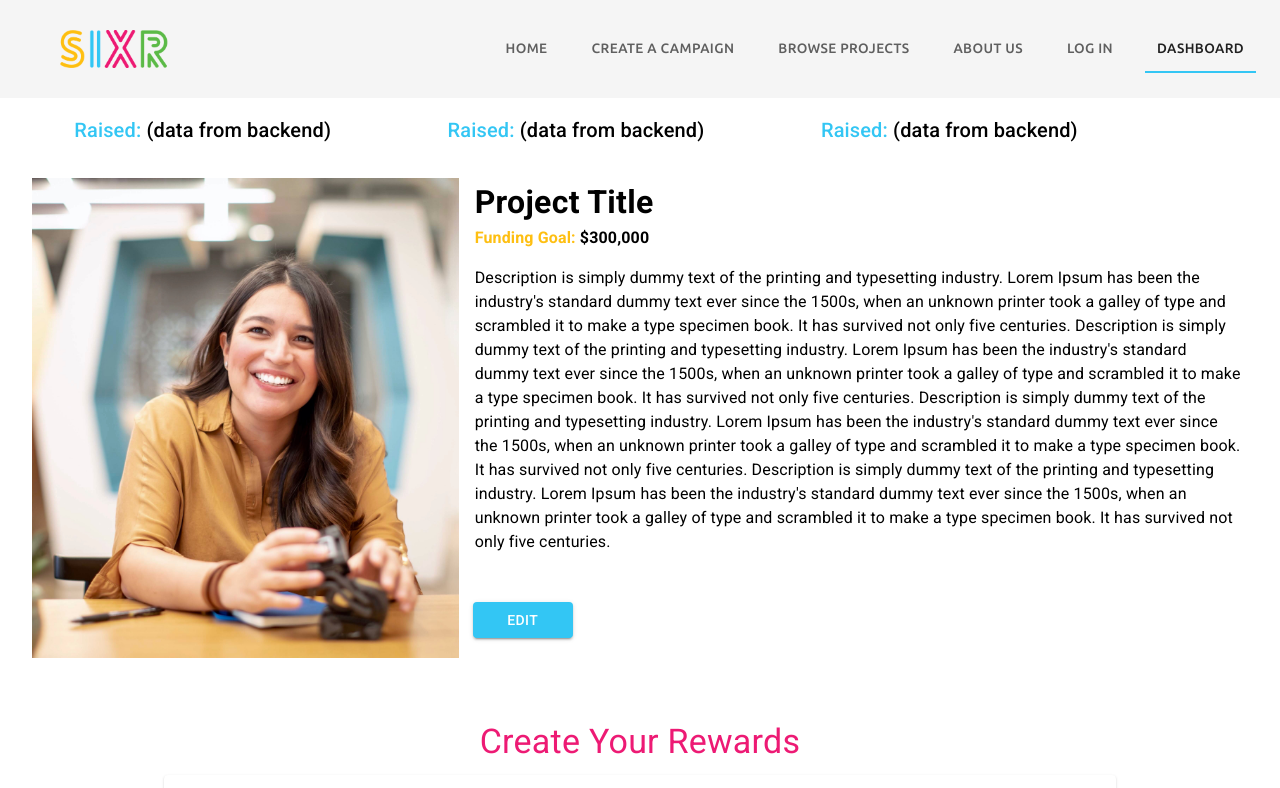
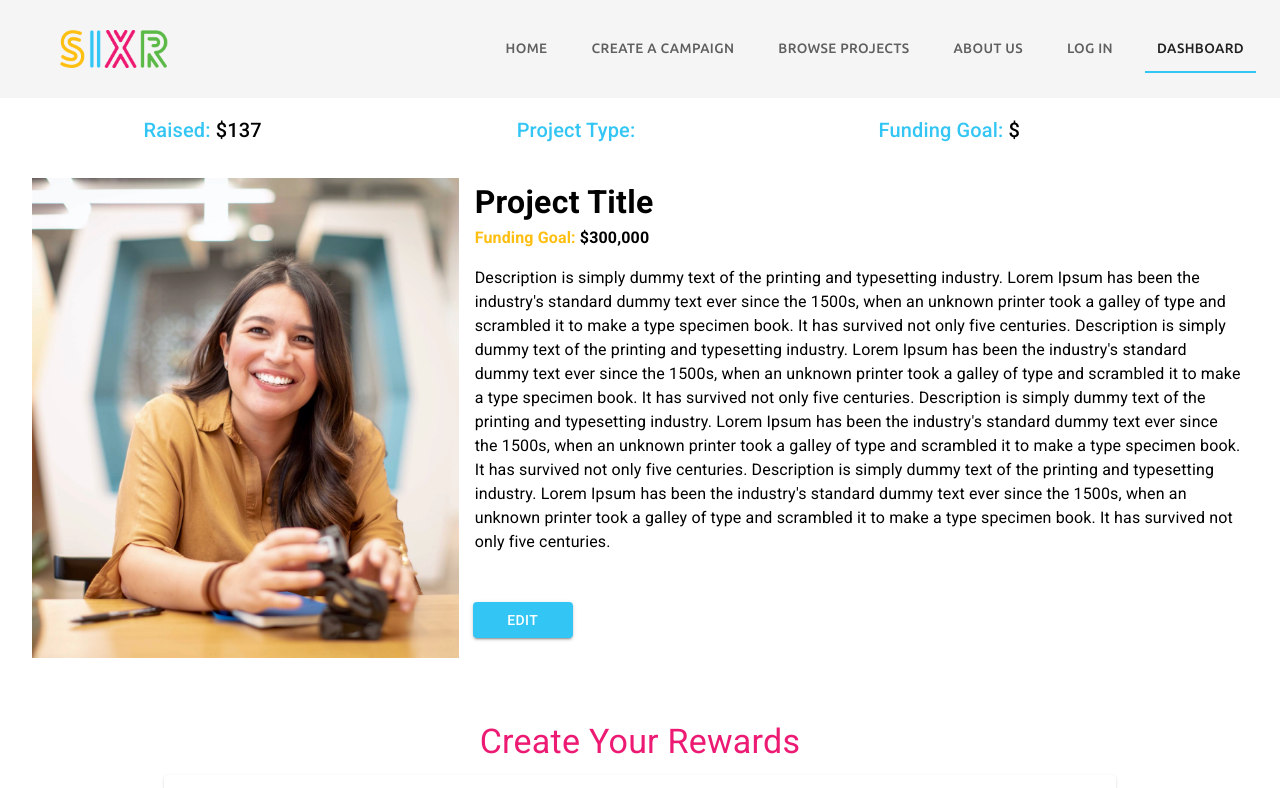
Before and after one commit to BW-VR-FundingPlatform-2/front-end, a React (Create React App) app in the folder sixr/: page /dashboard in a window 1280 px wide. Shown: the top 788 px of the page. Built offline with nearby package versions, Linux system fonts and the light colour scheme.

Commit message:
added some state from redux, working on the edit functino now

```diff
--- a/sixr/src/components/Dashboard.js
+++ b/sixr/src/components/Dashboard.js
@@ -1,16 +1,17 @@
-import React from "react";
+import React, { useState, useEffect } from "react";
+//connect from Redux
+import { connect } from "react-redux";
 import {
-  Card,
-  CardContent,
   Grid,
   Button,
   Typography,
-  Paper,
 } from "@material-ui/core";
 import laurenChil from "../assets/Lauren_chil.svg";
 import { makeStyles } from "@material-ui/styles";
 //components
 import DashboardForm from './DashboardForm'
+
+
 
 const useStyles = makeStyles((theme) => ({
   mainImage: {
@@ -43,8 +44,27 @@ const useStyles = makeStyles((theme) => ({
 
 }));
 
-const Dashboard = () => {
+
+
+const Dashboard = (props) => {
+  const [counter, setCounter ] = useState({
+    count:0
+  })
   const classes = useStyles();
+
+
+  useEffect(() => {
+    const count = setInterval(() => {
+      setCounter(preveState => {
+        return {
+          ...preveState,
+          count: count + 123
+        }
+      })
+    }, 1000);
+    return () => clearInterval(count)
+  })
+
   return (
     <>
       <Grid
@@ -53,17 +73,17 @@ const Dashboard = () => {
       >
         <Grid item xs={4}>
           <Typography variant="h6" color="secondary">
-            Raised: <span style={{ color: "black" }}>(data from backend)</span>{" "}
+  Raised: <span style={{ color: "black" }}>${counter.count}</span>{" "}
           </Typography>
         </Grid>
         <Grid item xs={4}>
           <Typography variant="h6" color="secondary">
-            Raised: <span style={{ color: "black" }}>(data from backend)</span>{" "}
+  Project Type: <span style={{ color: "black" }}>{props.projectType.toUpperCase()}</span>{" "}
           </Typography>
         </Grid>
         <Grid item xs={4}>
           <Typography variant="h6" color="secondary">
-            Raised: <span style={{ color: "black" }}>(data from backend)</span>{" "}
+  Funding Goal: <span style={{ color: "black" }}>${props.fundingGoal}</span>{" "}
           </Typography>
         </Grid>
       </Grid>
@@ -100,4 +120,14 @@ const Dashboard = () => {
   );
 };
 
-export default Dashboard;
+const mapStateToProps = (state) => {
+  return {
+    name: state.campaignFormReducer.name,
+    email: state.campaignFormReducer.email,
+    description: state.campaignFormReducer.description,
+    projectType: state.campaignFormReducer.projectType,
+    fundingGoal: state.campaignFormReducer.fundingGoal,
+  }
+}
+
+export default connect(mapStateToProps, {})(Dashboard);
```
